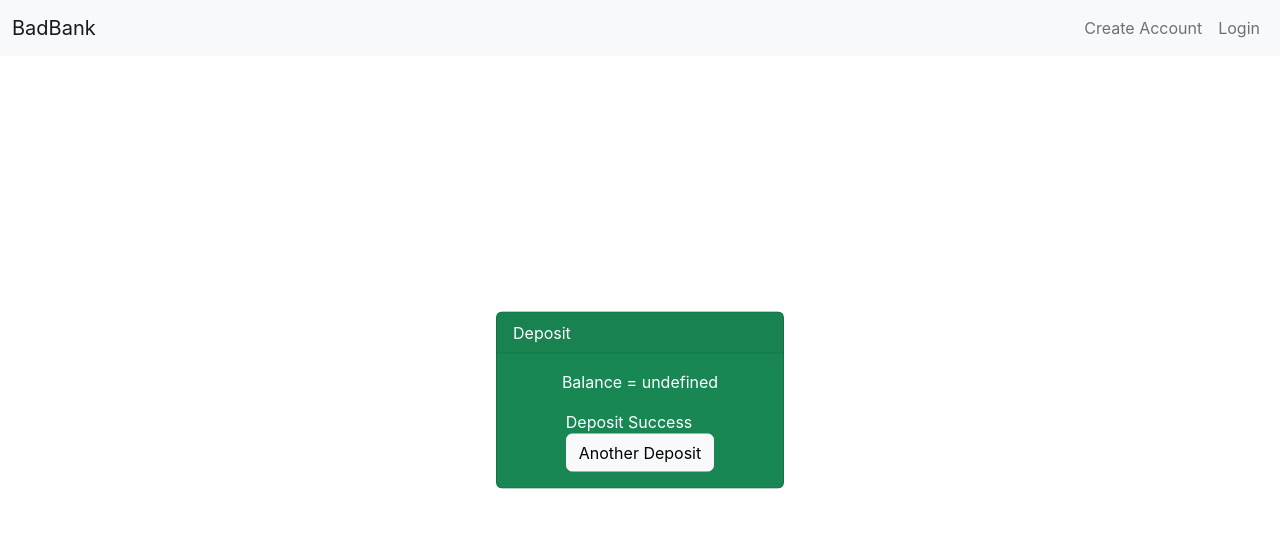
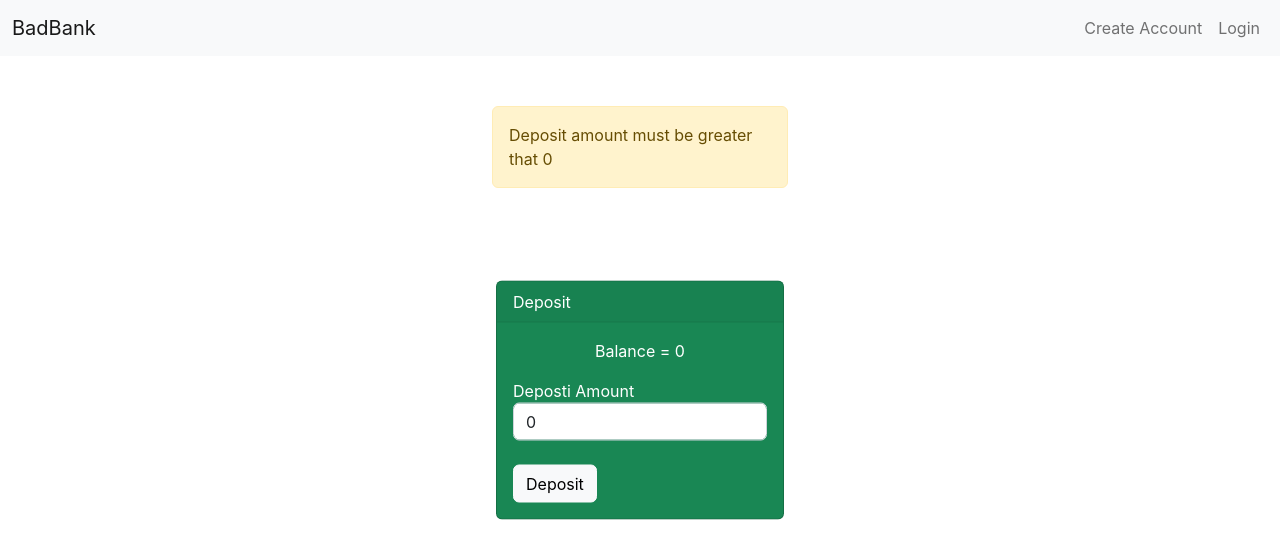
Before and after one commit to leonsuaren/BadBank, a React (Create React App) app: page /deposit in a window 1280 px wide. Both pictures are taken after a click on the button "Deposit". Shown: the top 558 px of the page. Built offline with nearby package versions, Linux system fonts and the light colour scheme.

Commit message:
added email verification

```diff
--- a/src/context/user-context/UserContext.js
+++ b/src/context/user-context/UserContext.js
@@ -6,7 +6,6 @@ export const UserContextProvider = ({ children }) => {
   const [userBalance, setUserBalance] = useState(100);
   const [user, setUser] = useState({});
   const [userLogin, setUserLogin] = useState(false);
-
   return (
     <UserContext.Provider value={{ userBalance, user, userLogin, setUserBalance, setUser, setUserLogin }}>
       { children }
--- a/src/views/deposit/Deposit.jsx
+++ b/src/views/deposit/Deposit.jsx
@@ -4,23 +4,27 @@ import { UserContext } from '../../context/user-context';
 import { Card } from '../../components/card';
 
 export const Deposit = () => {
+  const userContext = useContext(UserContext);
   const [show, setShow] = useState(true);
-  const [deposit, setDeposit] = useState();
-  const [status, setStatus] = useState('');
-  const userContext = useContext(UserContext);
+  const [error, setError] = useState('');
   const userBalance = userContext.user.balance;
-  console.log(userContext.user);
-
+  const [deposit, setDeposit] = useState(0);
+  const [inicialBalance, setInicialBalance] = useState(userBalance);
+  const [balance, setBalance] = useState(0);
+  const [validateForm, setValidateForm] = useState(false);
+  console.log(deposit);
   function handleDeposit() {
     if (deposit <= 0) {
       setDeposit(0);
-      setStatus('Please Enter a Valid Deposit');
+      setValidateForm(true);
+      setError('Deposit amount must be greater that 0');
       setTimeout(() => {
-        setStatus('');
+        setError('');
+        setValidateForm(false);
       }, 3000);
       return
     }
-    userContext.setUserBalance(s => s + Number(deposit));
+    setBalance(Number(inicialBalance) + Number(deposit));
     setShow(false);
   }
 
@@ -29,11 +33,11 @@ export const Deposit = () => {
   }
 
   return (
+    <div className='container alert-container'>
       <Card
         bgcolor='success'
         header='Deposit'
-      text={'Balance = ' + userBalance}
-      status={status}
+        text={'Balance = ' + balance}
         body={show ? (
           <div>
             Deposti Amount<br />
@@ -52,5 +56,13 @@ export const Deposit = () => {
 
         }
       />
+      {
+        validateForm ?
+          <div className="alert alert-warning" role="alert">
+            {error}
+          </div>
+          : ''
+      }
+    </div>
   )
 }
--- a/src/views/deposit/styles.css
+++ b/src/views/deposit/styles.css
@@ -0,0 +1,4 @@
+.alert-container {
+  width: 20rem;
+  margin-top: 50px;
+}
```
Lines whose indentation alone changed are shown as unchanged.
